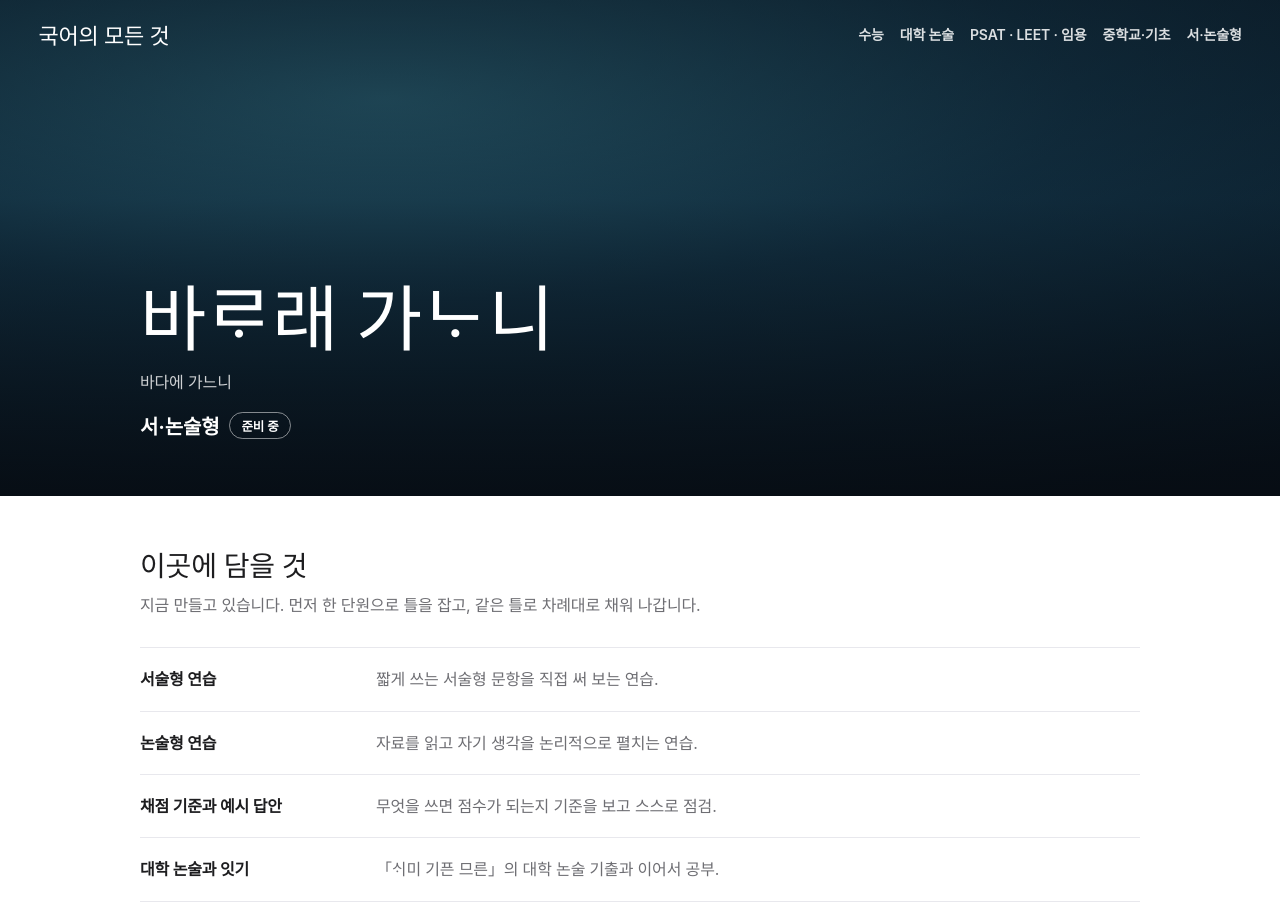
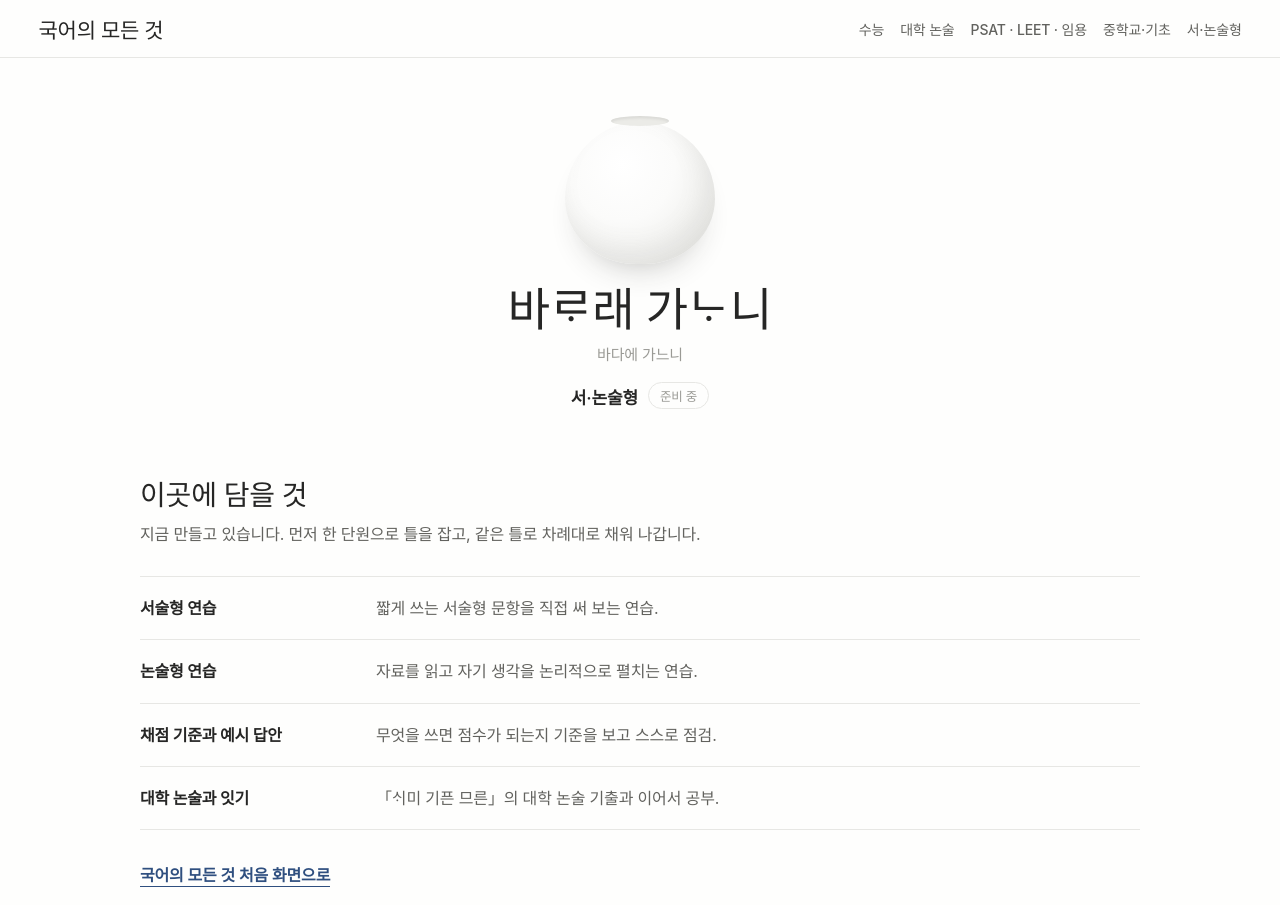
Before and after one commit to korean-exam-teacher/seonsul-korean, a plain HTML site: page docs/index.html in a window 1280 px wide. Shown: the top 905 px of the page. Drawn offline with Linux system fonts and the light colour scheme; a web font is replaced by a local one.

Commit message:
v91 백자 디자인 확정 + 판서·수업 코드

```diff
--- a/docs/index.html
+++ b/docs/index.html
@@ -31,11 +31,29 @@ ol li b{font-size:16px} ol li span{color:var(--sub);line-height:1.65}
 footer{color:var(--sub);font-size:13px;text-align:center;padding:24px 16px 40px}
 @media (max-width:640px){ol li{grid-template-columns:1fr;gap:4px} .top nav{display:none}}
 </style>
+<style id="v91-baekja">
+:root{--ink:#262625;--sub:#62625E;--line:#E7E7E4;--soft:#F6F6F4}
+body{background:#FEFEFD}
+.top{position:sticky;top:0;color:var(--ink);background:rgba(254,254,253,.94);border-bottom:1px solid var(--line);min-height:58px;padding-block:0}
+.top .brand{font-size:21px} .top nav a{font-weight:500;color:var(--sub);opacity:1}
+.top nav a:hover{color:var(--ink)}
+.hero{min-height:0;display:block;background:none;color:var(--ink);text-align:center}
+.hero:after{display:none}
+.hero .in{padding:64px 20px 40px}
+.jar91{display:block;width:150px;height:142px;margin:0 auto 22px;border-radius:50% 50% 47% 47% / 54% 54% 46% 46%;background:radial-gradient(ellipse at 38% 30%,#FFFFFF 0%,#FBFBFA 40%,#EEEEEB 78%,#E3E3DF 100%);box-shadow:0 20px 32px -20px rgba(40,40,38,.30),inset -10px -14px 24px rgba(120,120,115,.10);position:relative}
+.jar91::before{content:"";position:absolute;left:50%;top:-6px;width:58px;height:10px;transform:translateX(-50%);border-radius:50%;background:#EBEBE7;box-shadow:inset 0 2px 3px rgba(0,0,0,.08)}
+.hero .t{font-size:clamp(32px,3.6vw,46px)}
+.hero .g{color:#9A9A95;opacity:1;font-size:15px;margin:6px 0 18px}
+.hero .e{font-size:17px;font-weight:600}
+.badge{border-color:var(--line);color:#9A9A95;font-weight:500}
+main{padding-top:24px}
+.back{color:#2F4F7F}
+</style>
 </head>
 <body>
 <header class="top"><a class="brand old" href="/suneung-korean/">국어의 모든 것</a><nav><a href="/suneung-korean/suneung.html">수능</a><a href="/nonsul-korean/">대학 논술</a><a href="/advanced-korean/">PSAT · LEET · 임용</a><a href="/middle-korean/">중학교·기초</a><a href="/seonsul-korean/">서·논술형</a></nav></header>
 <section class="hero"><div class="in">
-  <p class="t old" lang="okm">바ᄅᆞ래 가ᄂᆞ니</p>
+  <span class="jar91" aria-hidden="true"></span><p class="t old" lang="okm">바ᄅᆞ래 가ᄂᆞ니</p>
   <p class="g">바다에 가느니</p>
   <div class="e">서·논술형<span class="badge">준비 중</span></div>
 </div></section>
@@ -46,5 +64,10 @@ footer{color:var(--sub);font-size:13px;text-align:center;padding:24px 16px 40px}
   <a class="back" href="/suneung-korean/">국어의 모든 것 처음 화면으로</a>
 </main>
 <footer>「용비어천가」 제2장 ‘ᄉᆡ미 기픈 므른 ᄀᆞᄆᆞ래 아니 그츨ᄊᆡ 내히 이러 바ᄅᆞ래 가ᄂᆞ니’에서 이름을 따왔습니다 · <a href="https://docs.google.com/forms/d/e/1FAIpQLSdCkEn1SwTAvnc03M6mEtuhApm3kOqn1BMdI0A_H7iGOQREGg/viewform" target="_blank" rel="noopener">의견 보내기</a></footer>
+<link rel="stylesheet" href="/middle-korean/css/kme-tools.css?v=91">
+<script>window.KME_TOOLS={root:"body",keyPath:true,classBtn:true};</script>
+<script src="/middle-korean/js/config.js?v=91"></script>
+<script src="/middle-korean/js/ink.js?v=91"></script>
+<script src="/middle-korean/js/live.js?v=91"></script>
 </body>
 </html>
```
